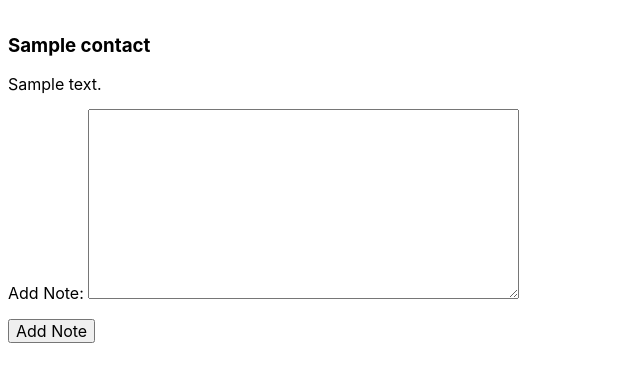
After one commit to Momentum-Team-10/django-uptact-jeanetteobr, a Django app: page /contacts/1/notes/ in a window 1280 px wide. The commit adds this page. Shown: the top 382 px of the page, without its empty margins (0-640 px from the left). Run offline with Django 3.2, Linux system fonts and the light colour scheme; tables that the repository leaves empty hold one stand-in row (values such as "Sample post").

Commit message:
Add note form. alter note model. create template and path for adding note.

```diff
--- a/contacts/forms.py
+++ b/contacts/forms.py
@@ -1,5 +1,5 @@
 from django import forms
-from .models import Contact
+from .models import Contact, Note
 
 
 class ContactForm(forms.ModelForm):
@@ -7,6 +7,7 @@ class ContactForm(forms.ModelForm):
         model = Contact
         fields = [
             'name',
+            'birthdate',
             'address_1',
             'address_2',
             'city',
@@ -15,3 +16,14 @@ class ContactForm(forms.ModelForm):
             'phone_number',
             'email',
         ]
+
+class NoteForm(forms.ModelForm):
+
+    class Meta:
+        model = Note
+        fields = [
+            'text',
+        ]
+        labels = {
+            "text": "Add Note:"
+        }
--- a/contacts/models.py
+++ b/contacts/models.py
@@ -1,5 +1,6 @@
 from django.db import models
 from django.core.validators import RegexValidator
+from django.db.models.deletion import CASCADE
 from localflavor.us.models import USStateField, USZipCodeField
 
 
@@ -9,6 +10,7 @@ class Contact(models.Model):
         message="Phone number must be entered in the format: '+9999999999'.")
 
     name = models.CharField(max_length=255)
+    birthdate = models.DateTimeField(null=True, blank=True)
     email = models.EmailField(null=True, blank=True)
     phone_number = models.CharField(max_length=11,
                                     validators=[phone_regex],
@@ -19,3 +21,12 @@ class Contact(models.Model):
     city = models.CharField(max_length=255, null=True, blank=True)
     state = USStateField(null=True, blank=True)
     zip_code = USZipCodeField(null=True, blank=True)
+
+    def __str__(self):
+        return self.name
+
+
+class Note(models.Model):
+    contact = models.ForeignKey('Contact', on_delete=CASCADE)
+    text = models.TextField(max_length=255, null=True, blank=True)
+    created_at = models.DateTimeField(null=True, blank=True, auto_now_add=True)
--- a/contacts/views.py
+++ b/contacts/views.py
@@ -1,6 +1,6 @@
 from django.shortcuts import render, redirect, get_object_or_404
-from .models import Contact
-from .forms import ContactForm
+from .models import Contact, Note
+from .forms import ContactForm, NoteForm
 
 
 # Create your views here.
@@ -46,3 +46,35 @@ def delete_contact(request, pk):
 
     return render(request, "contacts/delete_contact.html",
                   {"contact": contact})
+
+
+def view_contact(request, pk):
+    contact = get_object_or_404(Contact, pk=pk)
+    notes = Note.objects.filter(contact_id=pk)
+    if request.method == 'GET':
+        form = NoteForm()
+    else:
+        form = NoteForm(data=request.POST)
+        if form.is_valid():
+            form.instance.contact_id = pk
+            form.save()
+            return redirect(to='view_contact', pk=pk)
+    return render(request, "contacts/view_contact.html", {"contact": contact, "notes": notes, 'form': form })
+
+def view_notes(request, pk):
+    contact = get_object_or_404(Contact, pk=pk)
+    notes = Note.objects.filter(contact_id=pk)
+    return render(request, "contacts/view_contact.html",
+                  {"contact": contact, "notes": notes})
+
+
+def add_contact(request):
+    if request.method == 'GET':
+        form = ContactForm()
+    else:
+        form = ContactForm(data=request.POST)
+        if form.is_valid():
+            form.save()
+            return redirect(to='list_contacts')
+
+    return render(request, "contacts/add_contact.html", {"form": form})
--- a/templates/contacts/add_contact.html
+++ b/templates/contacts/add_contact.html
@@ -4,7 +4,7 @@
 <h1>Add Contact</h1>
 
 <div>
-  <form action="{% url 'add_contact' %}" method="POST">
+  <form action="{% url 'add_contact'%}" method="POST">
     {% csrf_token %}
     {{ form.as_p }}
     <div>
--- /dev/null
+++ b/templates/contacts/view_contact.html
@@ -0,0 +1,18 @@
+{% extends "base.html" %}
+
+{% block content %}
+<h3>{{contact.name}}</h3>
+{% for note in notes %}
+<p>{{note.text}}</p>
+{% endfor %}
+<div>
+    <form action="{% url 'view_contact' pk=contact.pk %}" method="POST">
+      {% csrf_token %}
+      {{ form.as_p }}
+      <div>
+        <button type="submit">Add Note</button>
+      </div>
+    </form>
+  </div>
+
+{% endblock %}
--- a/uptact/urls.py
+++ b/uptact/urls.py
@@ -28,6 +28,9 @@ urlpatterns = [
     path('contacts/<int:pk>/delete/',
          contacts_views.delete_contact,
          name='delete_contact'),
+    path('contacts/<int:pk>/', contacts_views.view_contact, name='view_contact'),
+    path('contacts/<int:pk>/', contacts_views.view_notes, name='view_notes'),
+    path('contacts/<int:pk>/notes/', contacts_views.view_contact, name='view_contact'),
 ]
 
 if settings.DEBUG:
```
Also changed, not shown: contacts/migrations/0002_auto_20211103_1850.py (added), contacts/migrations/0003_note.py (added), contacts/migrations/0004_alter_note_text.py (added), users/migrations/0002_auto_20211103_1850.py (added), 1 other file.
